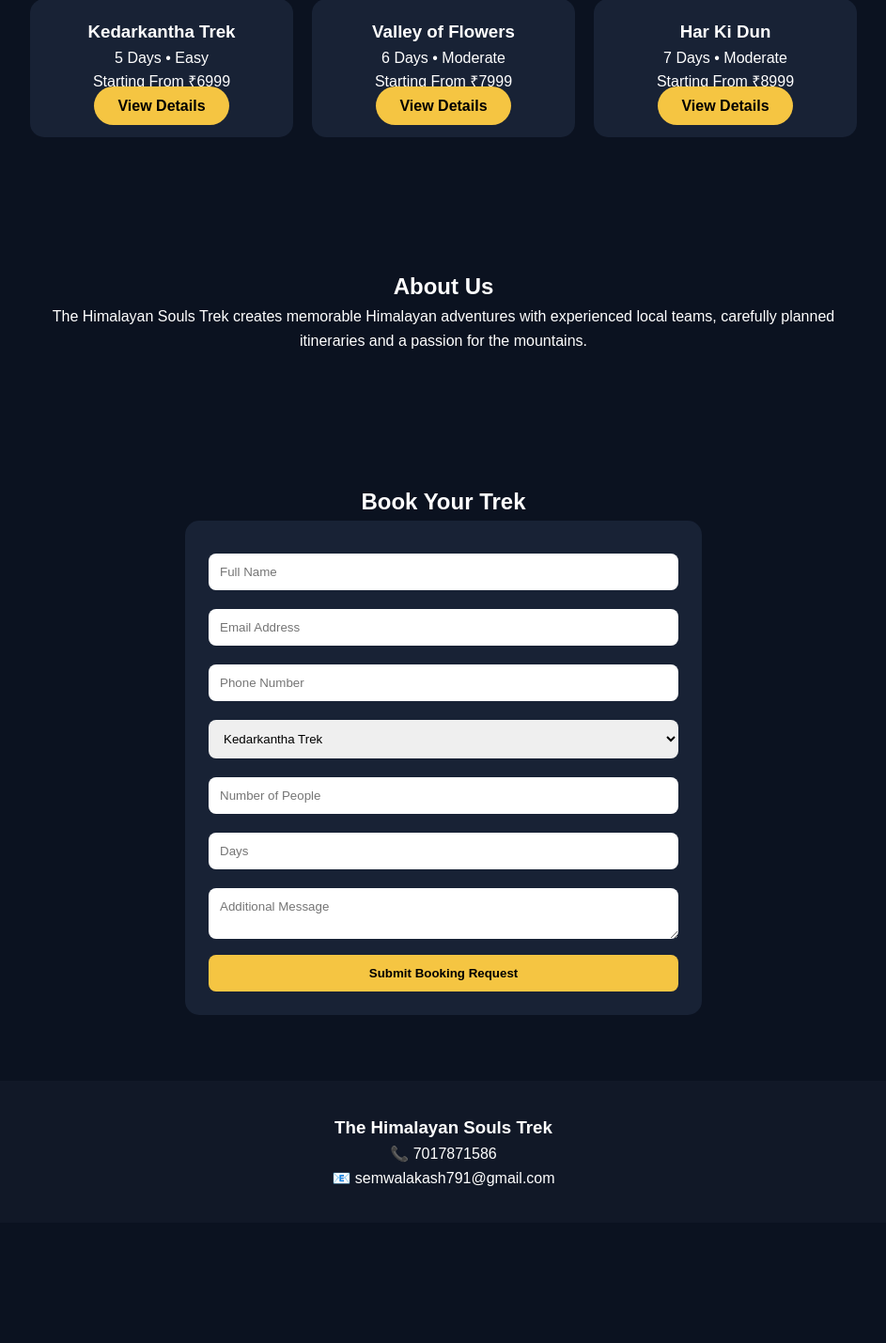
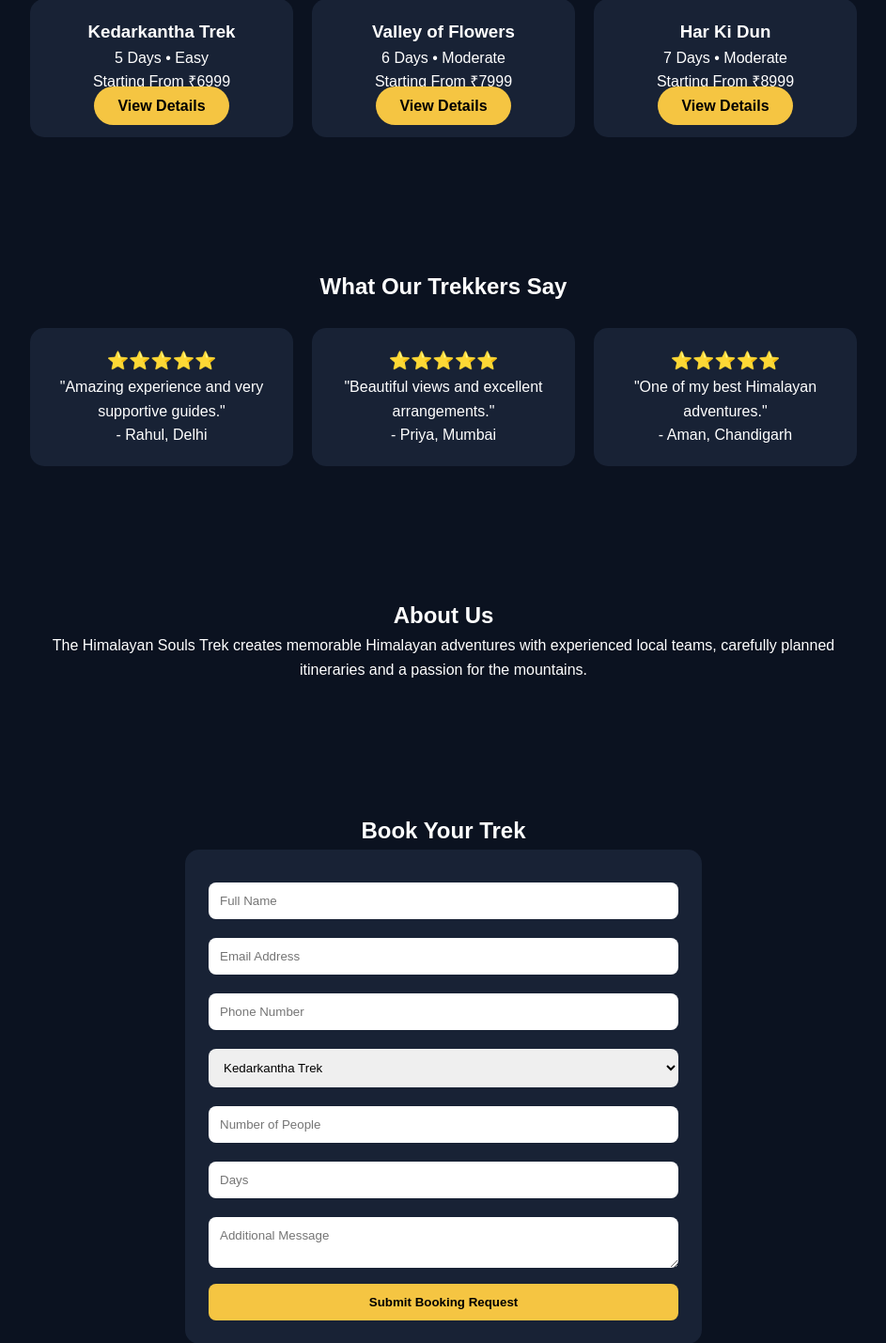
Before and after one commit to Dimriaditya/trek_pro, a Flask app: page / in a window 1280 px wide. Shown: the part 1259-2688 px from the top of the page at 94% size, without its empty margins (168-1111 px from the left). Before the commit the page ends 2521 px from the top, so only its background shows below. Run offline with Flask 3, Linux system fonts and the light colour scheme; data comes from the database, SQL or seed files in the repository.

Commit message:
added reviews section

```diff
--- a/templates/index.html
+++ b/templates/index.html
@@ -155,7 +155,34 @@ font-weight:bold;
 <a href="/har-ki-dun" class="btn">View Details</a>
 
 </div></div>
-</section><section class="section">
+</section>
+<section class="section">
+<h2>What Our Trekkers Say</h2>
+
+<div class="cards">
+
+<div class="card">
+<h3>⭐⭐⭐⭐⭐</h3>
+<p>"Amazing experience and very supportive guides."</p>
+<p>- Rahul, Delhi</p>
+</div>
+
+<div class="card">
+<h3>⭐⭐⭐⭐⭐</h3>
+<p>"Beautiful views and excellent arrangements."</p>
+<p>- Priya, Mumbai</p>
+</div>
+
+<div class="card">
+<h3>⭐⭐⭐⭐⭐</h3>
+<p>"One of my best Himalayan adventures."</p>
+<p>- Aman, Chandigarh</p>
+</div>
+
+</div>
+</section>
+
+<section class="section">
 <h2>About Us</h2><p style="max-width:850px;margin:auto;">
 The Himalayan Souls Trek creates memorable Himalayan adventures with experienced local teams, carefully planned itineraries and a passion for the mountains.
 </p></section><section class="section" id="booking"><h2>Book Your Trek</h2><div class="form-box"><form action="/book" method="POST"><input type="text" name="name" placeholder="Full Name" required><input type="email" name="email" placeholder="Email Address" required><input type="text" name="phone" placeholder="Phone Number" required><select name="trek">
```
